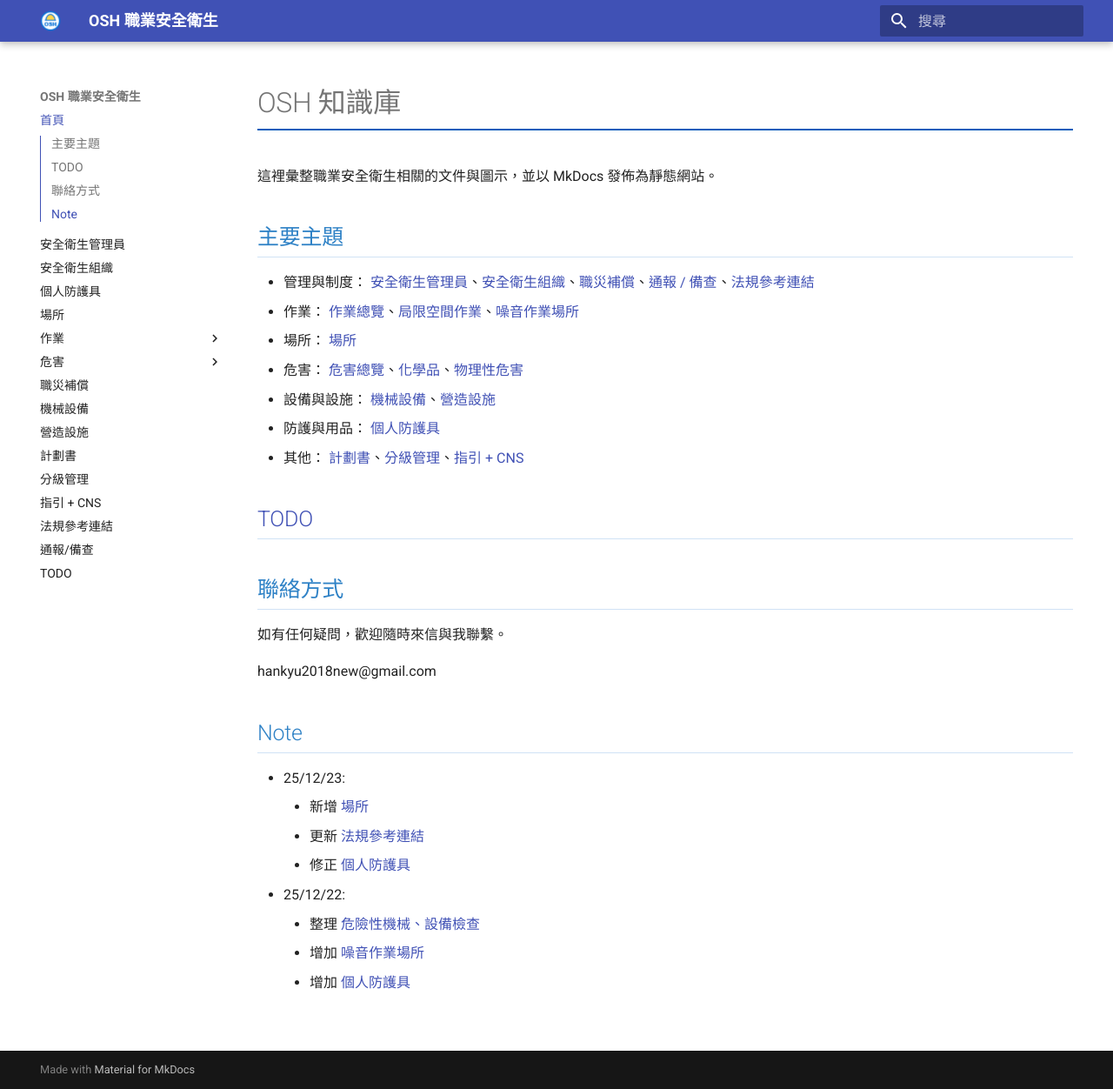
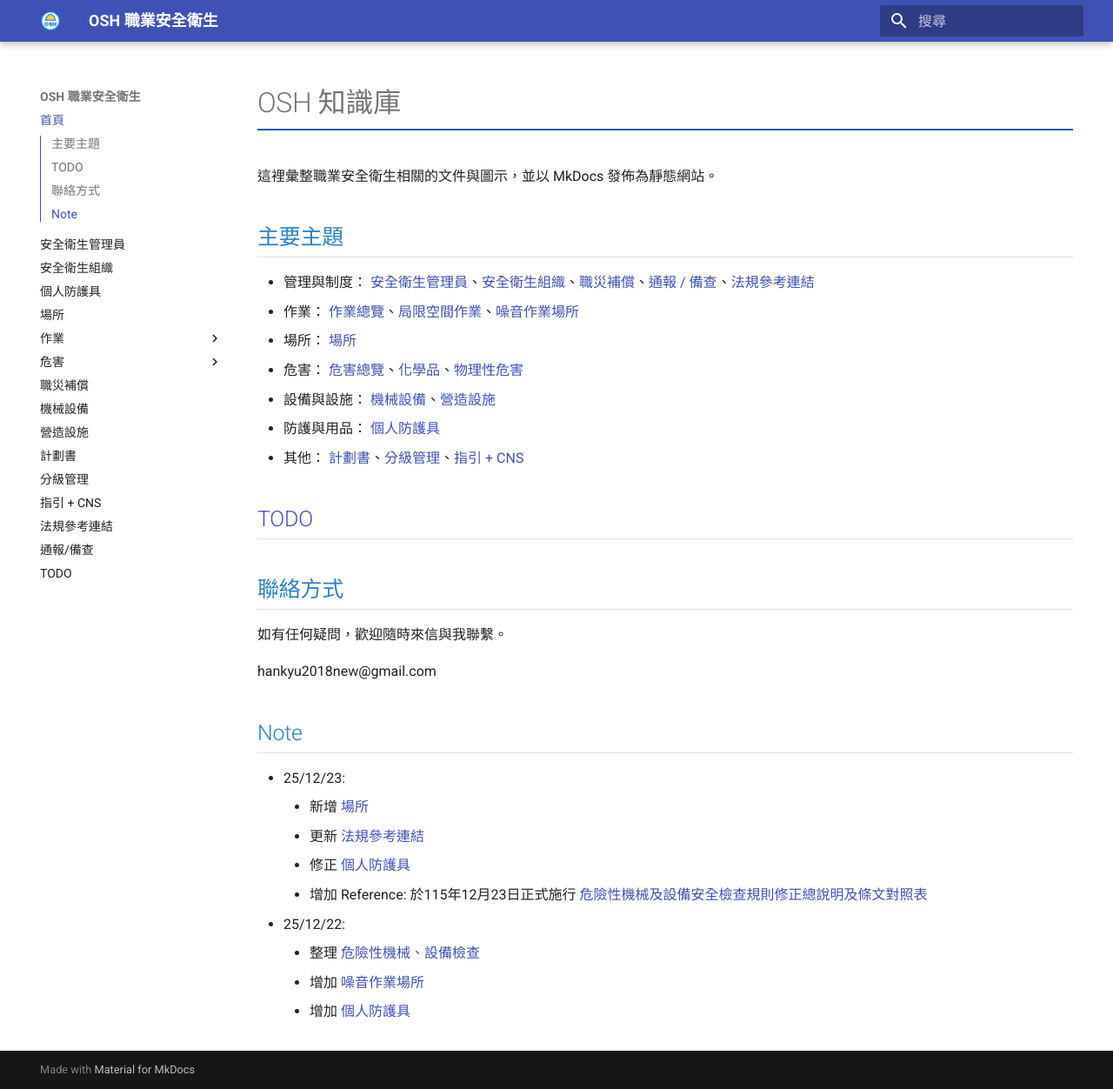
Before and after one commit to YuCH-Hank/OSH, an MkDocs documentation site: the page built from docs/index.md, in a window 1280 px wide and 1252 px high. Shown: the whole window at 87% size. Built offline with MkDocs 1.6.1 and Material for MkDocs 9.7.7, drawn with Linux system fonts in a browser that asks for light colours.

Commit message:
docs: add reference note for危險性機械規則

```diff
--- a/docs/index.md
+++ b/docs/index.md
@@ -31,6 +31,7 @@ hankyu2018new@gmail.com
     -   新增 [場所](場所.md)
     -   更新 [法規參考連結](法規參考連結.md)
     -   修正 [個人防護具](個人防護具.md)
+    -   增加 Reference: 於115年12月23日正式施行 [危險性機械及設備安全檢查規則修正總說明及條文對照表](Reference\危險性機械及設備安全檢查規則修正總說明及條文對照表.pdf)
 -   25/12/22:
     -   整理 [危險性機械、設備檢查](機械設備.md#_2)
     -   增加 [噪音作業場所](作業/噪音作業場所.md)
```
